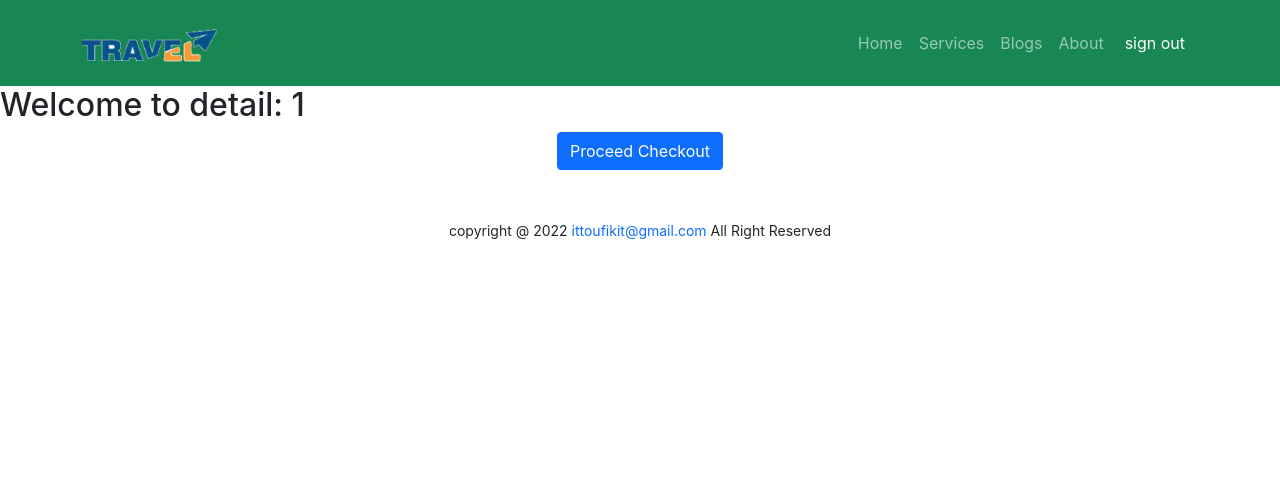
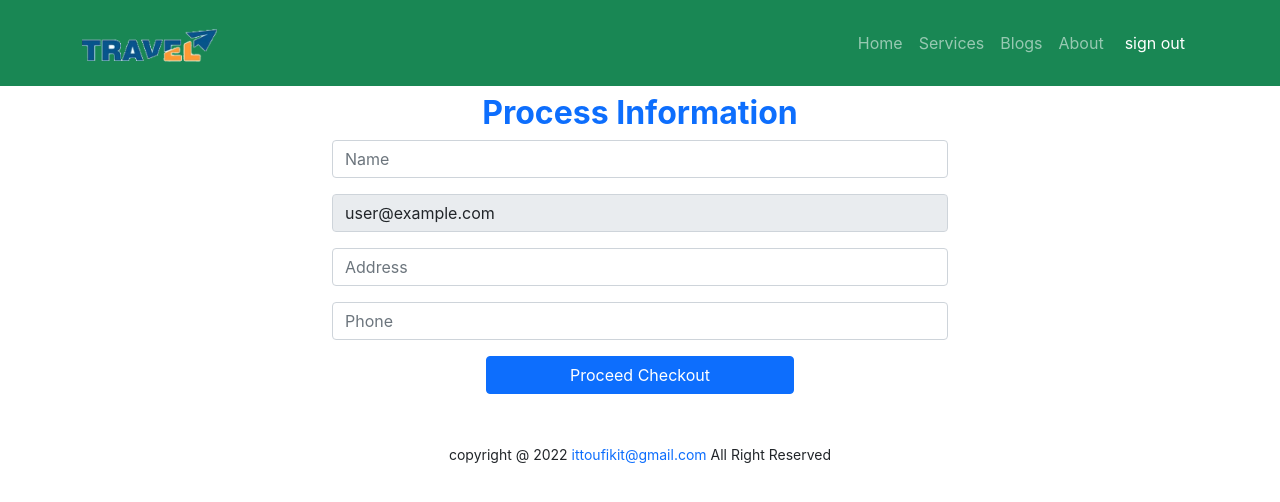
Before and after one commit to Toufiq-it/travel, a React (Create React App) app: page /service/1 in a window 1280 px wide. Shown: the top 502 px of the page. Built offline with nearby package versions, Linux system fonts and the light colour scheme; no server answers; sample sign-in values are in the browser's storage.

Commit message:
8th commit

```diff
--- a/src/pages/ServiceDetails/ServiceDetails.js
+++ b/src/pages/ServiceDetails/ServiceDetails.js
@@ -1,16 +1,35 @@
-import React from 'react';
+import React, { useState } from 'react';
+import { Button, Form } from 'react-bootstrap';
+import { useAuthState } from 'react-firebase-hooks/auth';
 import { Link, useParams } from 'react-router-dom';
+import auth from '../../firebase.init';
 
 const ServiceDetails = () => {
-    const { serviceId } = useParams();
+    const [user] = useAuthState(auth);
+    const [email, setEmail ] = useState('');
+    const { serviceId  } = useParams();
     return (
-        <div>
-            <h2>Welcome to detail: {serviceId}</h2>
-            <div className='text-center'>
-                <Link to="/checkout">
-                    <button className='btn btn-primary'>Proceed Checkout</button>
-                </Link>
-            </div>
+
+        <div className='container responsive-width w-50 mx-auto'>
+            <h2 className='text-primary text-center fw-bold mt-2'>Process Information</h2>
+            <Form>
+                <Form.Group className="mb-3" controlId="formBasicName">
+                    <Form.Control type="name" placeholder="Name" required />
+                </Form.Group>
+                <Form.Group className="mb-3" controlId="formBasicEmail">
+                    <Form.Control value={user?.email} readOnly type="email" placeholder="Enter email" required />
+                </Form.Group>
+                <Form.Group className="mb-3" controlId="formBasicAddress">
+                    <Form.Control type="text" placeholder="Address" required />
+                </Form.Group>
+                <Form.Group className="mb-3" controlId="formBasicPHone">
+                    <Form.Control type="phone" placeholder="Phone" required />
+                </Form.Group>
+                <Button variant="primary w-50 mx-auto d-block mb-2" type="submit">
+                Proceed Checkout
+                </Button>
+            </Form>
+
         </div>
     );
 };
```
